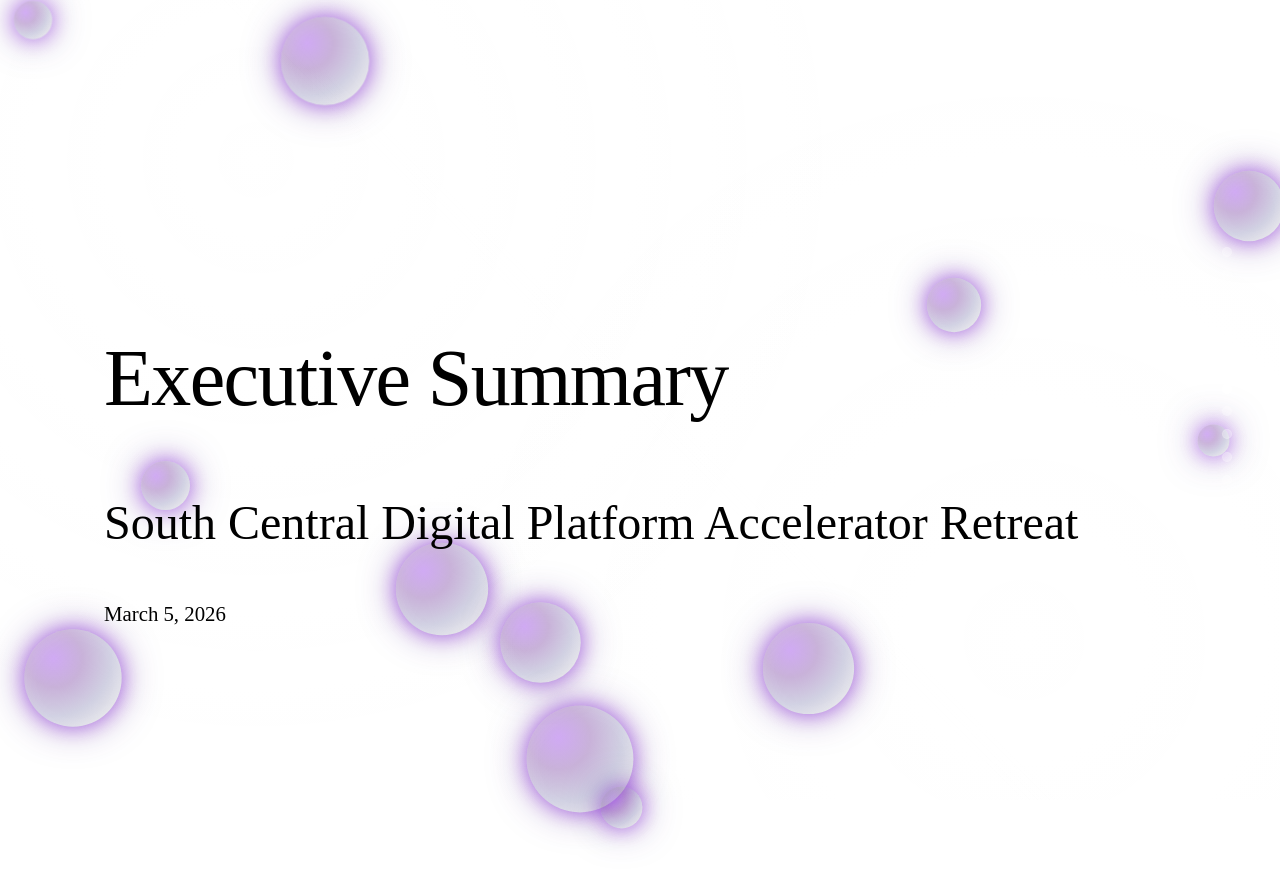
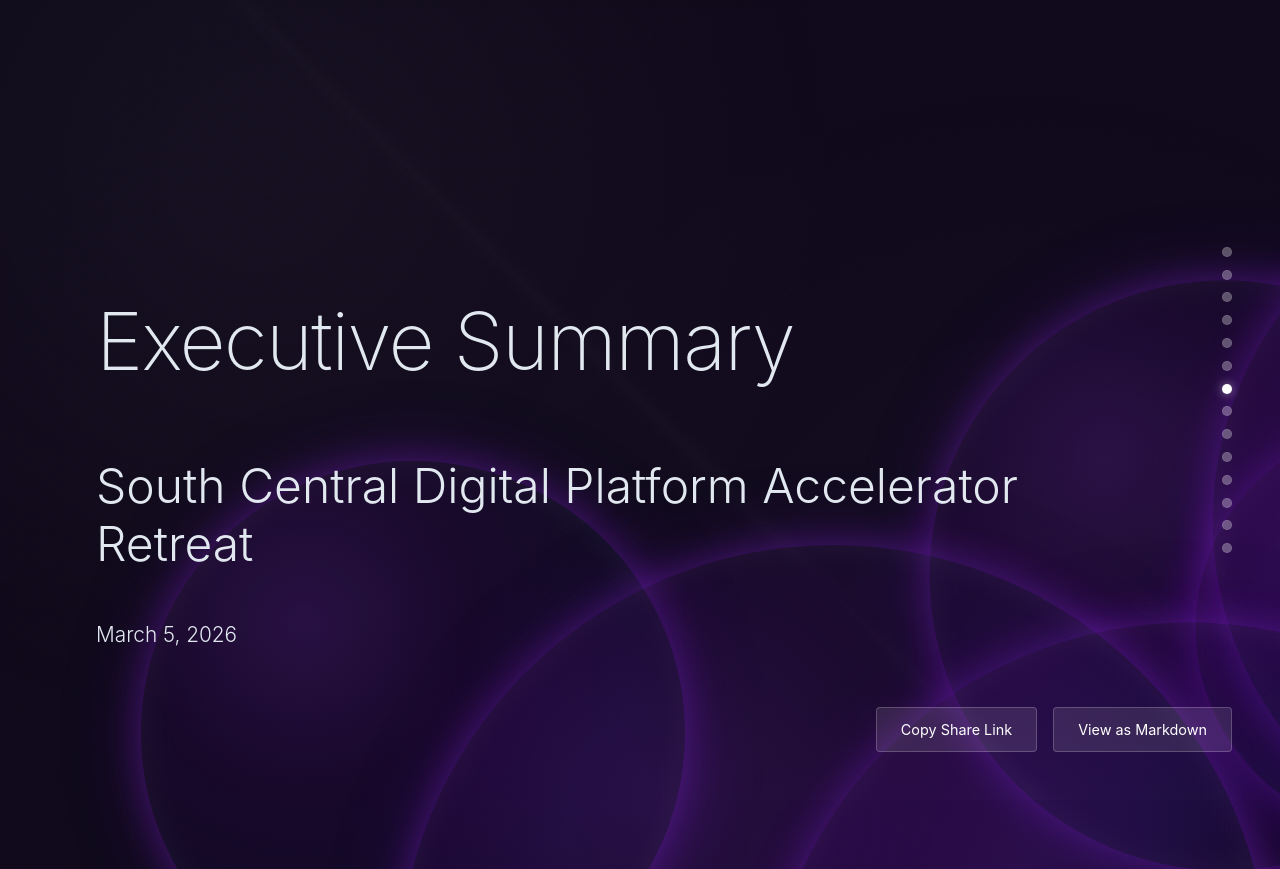
Before and after one commit to warden-grimm/accelerator, a website built with Vite: page index.html in a window 1280 px wide. Shown: the top 869 px of the page. Built offline with nearby package versions, Linux system fonts and the light colour scheme.

Commit message:
Make spheres much larger and fewer, change to dark blue-purple gradient background with light text

```diff
--- a/src/main.js
+++ b/src/main.js
@@ -20,16 +20,16 @@ document.querySelector('#app').innerHTML = `
 
 // Create background spheres
 const spheresContainer = document.getElementById('background-spheres');
-for (let i = 0; i < 12; i++) {
+for (let i = 0; i < 6; i++) {
   const sphere = document.createElement('div');
   sphere.className = 'sphere';
   sphere.style.left = Math.random() * 100 + '%';
   sphere.style.top = Math.random() * 100 + '%';
-  sphere.style.width = (30 + Math.random() * 80) + 'px';
+  sphere.style.width = (400 + Math.random() * 600) + 'px';
   sphere.style.height = sphere.style.width;
-  sphere.dataset.speedY = (Math.random() - 0.5) * 0.3;
-  sphere.dataset.speedX = (Math.random() - 0.5) * 0.1;
-  sphere.dataset.speedScale = 0.95 + Math.random() * 0.1;
+  sphere.dataset.speedY = (Math.random() - 0.5) * 0.2;
+  sphere.dataset.speedX = (Math.random() - 0.5) * 0.05;
+  sphere.dataset.speedScale = 0.98 + Math.random() * 0.04;
   spheresContainer.appendChild(sphere);
 }
 
--- a/src/style.css
+++ b/src/style.css
@@ -13,19 +13,28 @@
     position: absolute;
     border-radius: 50%;
     background: radial-gradient(circle at 30% 30%,
-        rgba(138, 43, 226, 0.4) 0%,
-        rgba(75, 0, 130, 0.3) 30%,
-        rgba(25, 25, 112, 0.2) 60%,
-        rgba(0, 0, 50, 0.1) 80%,
+        rgba(138, 43, 226, 0.2) 0%,
+        rgba(75, 0, 130, 0.15) 30%,
+        rgba(25, 25, 112, 0.1) 60%,
+        rgba(0, 0, 50, 0.05) 80%,
         transparent 100%);
     box-shadow:
-        0 0 20px rgba(138, 43, 226, 0.6),
-        0 0 40px rgba(75, 0, 130, 0.4),
-        inset 0 0 20px rgba(255, 255, 255, 0.1);
+        0 0 40px rgba(138, 43, 226, 0.4),
+        0 0 80px rgba(75, 0, 130, 0.3),
+        inset 0 0 40px rgba(255, 255, 255, 0.05);
     transition: transform 0.1s ease-out;
 }
 
 /* Subtle background layers */
+body {
+    margin: 0;
+    font-family: 'Inter', -apple-system, BlinkMacSystemFont, 'Segoe UI', sans-serif;
+    background: linear-gradient(135deg, #0f0a1a 0%, #1a0b2e 50%, #0a0a0a 100%);
+    color: #e2e8f0;
+    overflow-x: hidden;
+    line-height: 1.4;
+}
+
 body::before {
     content: '';
     position: fixed;
```
